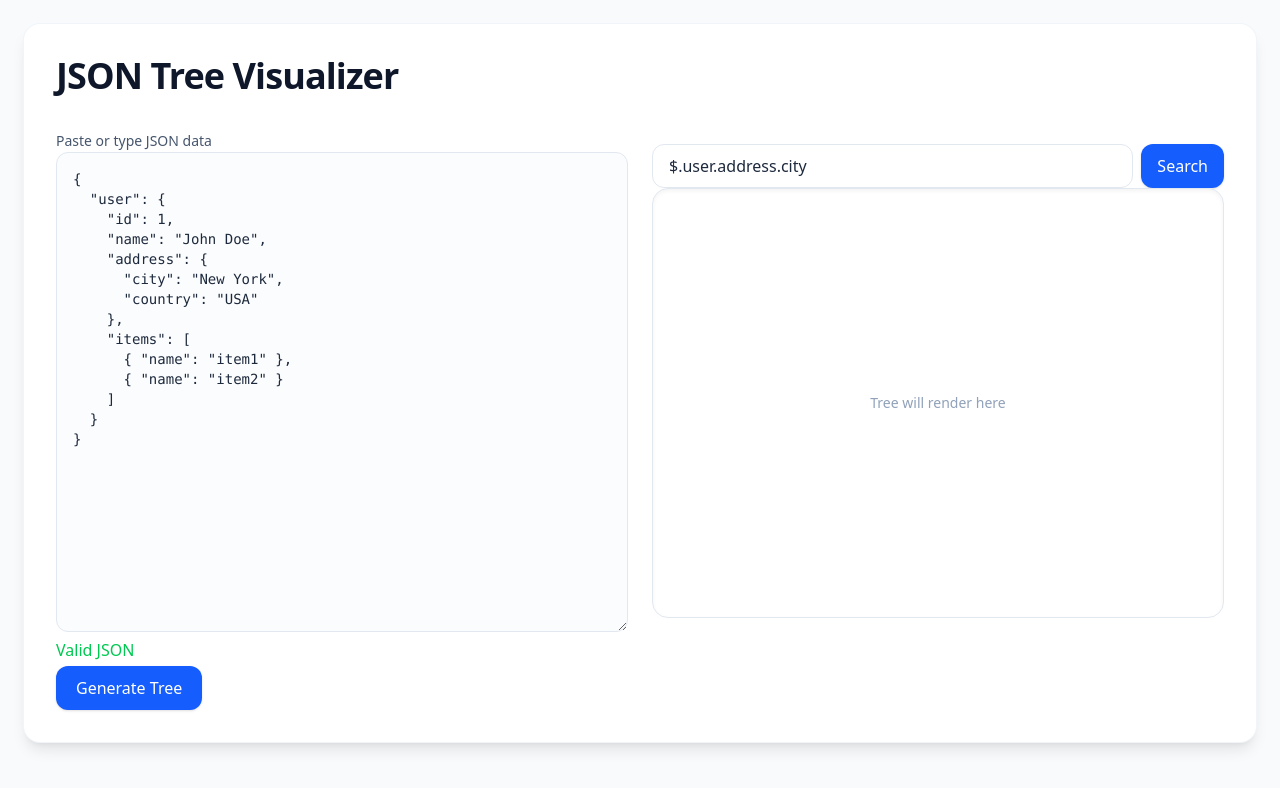
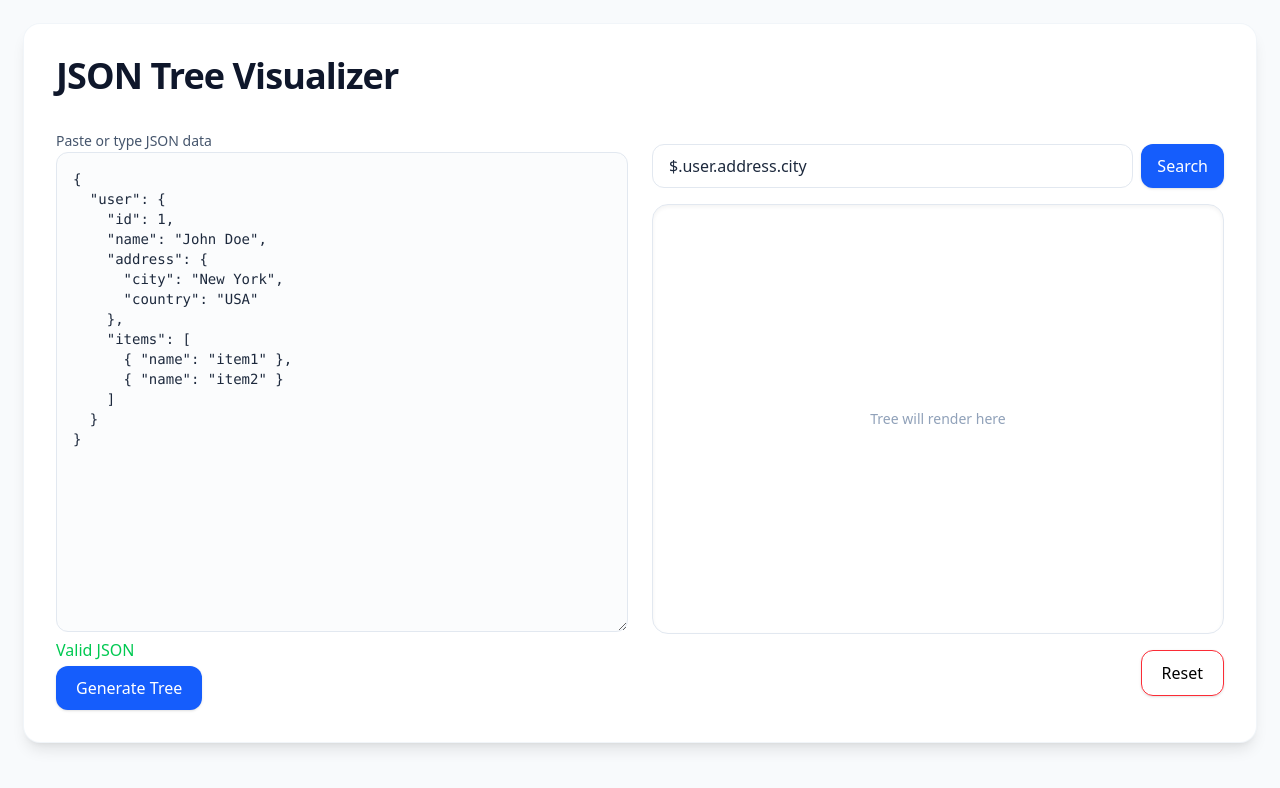
Before and after one commit to Pujarini/JSON-tree-visualiser-app, a React (Vite) app: page / in a window 1280 px wide. Shown: the top 788 px of the page. Built offline with nearby package versions, Linux system fonts and the light colour scheme.

Commit message:
added a reset button

```diff
--- a/src/Views/RightView.jsx
+++ b/src/Views/RightView.jsx
@@ -3,7 +3,7 @@ import SearchJSONBox from "../components/SearchJSONBox";
 import JSONViewer from "../components/JSONViewer";
 import { buildTree, findNodeIdByPath, parsePath } from "../utils/jsonTree";
 
-export default function RightView({ graphData }) {
+export default function RightView({ graphData, onReset, loading }) {
 
     const [query, setQuery] = useState("$.user.address.city");
     const [tree, setTree] = useState(null);
@@ -42,9 +42,15 @@ export default function RightView({ graphData }) {
 
 
     return (
-        <div className="flex flex-col">
+        <div className="flex flex-col items-end gap-4">
             <SearchJSONBox query={query} onChange={setQuery} noMatch={noMatch} onSearch={onSearch} />
-            <JSONViewer tree={tree} focusNodeId={focusId} />
+            <JSONViewer tree={tree} focusNodeId={focusId} loading={loading} />
+            <button
+                onClick={onReset}
+                type="button"
+                className="flex-start rounded-xl border border-red-500 text-black px-5 py-2.5 shadow hover:bg-red-700 hover:text-white focus:outline-none">
+                Reset
+            </button>
         </div>
     )
 }
```
